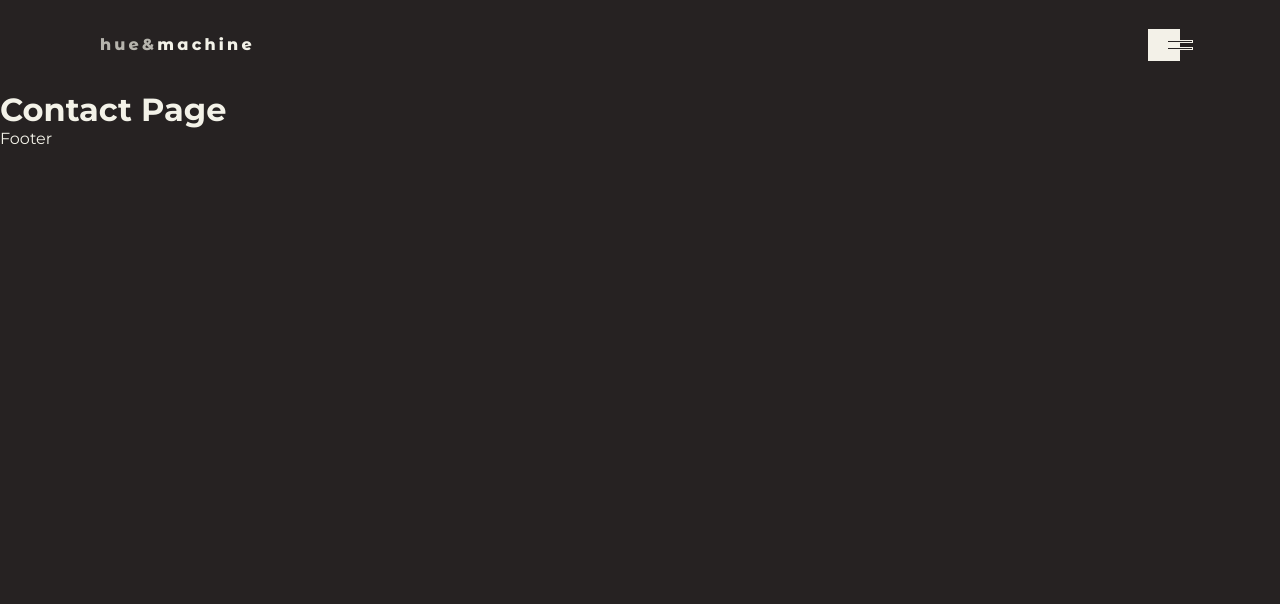
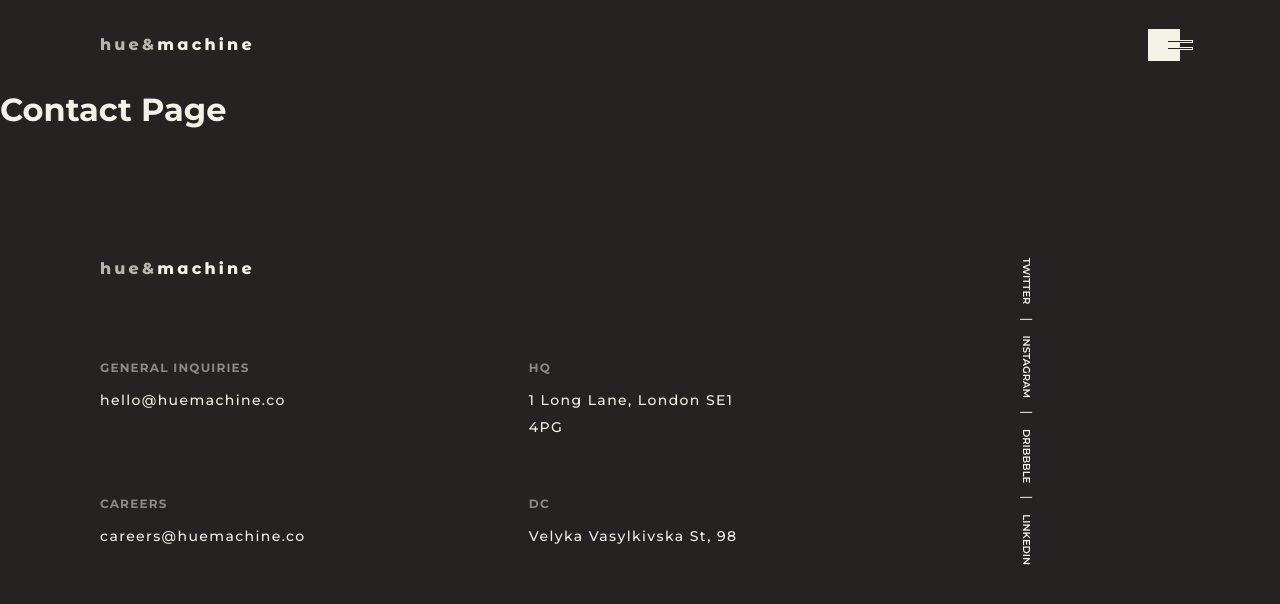
Before and after one commit to BDenysovets/hue-machine, a React (Create React App) app: page /contact in a window 1280 px wide. Shown: the top 604 px of the page. Built offline with nearby package versions, Linux system fonts and the light colour scheme.

Commit message:
feat: home footer section added

```diff
--- /dev/null
+++ b/src/components/layout/Footer.scss
@@ -0,0 +1,168 @@
+@import "../../styles/variables";
+@import "../../styles/mixins";
+
+.footer {
+  @include darkTheme;
+
+  .footerWrapper {
+    display: flex;
+    gap: 40px;
+    justify-content: space-between;
+    padding: 61px 0;
+
+    @media (min-width: $media-md) {
+      padding: 80px 0;
+      gap: 65px;
+    }
+
+    @media (min-width: $media-lg) {
+      padding: 130px 0 80px;
+      gap: 105px;
+    }
+
+    .footerContent {
+      display: grid;
+      gap: 45px;
+
+      @media (min-width: $media-md) {
+        gap: 42px;
+      }
+
+      @media (min-width: $media-lg) {
+        gap: 52px;
+      }
+    }
+
+    .footerAddresses {
+      display: grid;
+      gap: 29px;
+
+      @media (min-width: $media-md) {
+        grid-template-columns: 1fr 1fr;
+        column-gap: 120px;
+        row-gap: 36px;
+      }
+
+      @media (min-width: $media-lg) {
+        gap: 52px;
+        column-gap: 190px;
+        row-gap: 40px;
+      }
+    }
+
+    .footerAddressItem {
+
+      .footerAddressTitle {
+        font-weight: 700;
+        font-size: 10px;
+        line-height: 12px;
+        letter-spacing: 0.1em;
+        text-transform: uppercase;
+        color: rgba(243, 242, 232, 0.5);
+        margin-bottom: 12px;
+
+        @media (min-width: $media-md) {
+          margin-bottom: 15px;
+        }
+
+        @media (min-width: $media-lg) {
+          font-size: 12px;
+          line-height: 15px;
+          margin-bottom: 12px;
+        }
+      }
+
+      a {
+        font-weight: 500;
+        font-size: 10px;
+        line-height: 18px;
+        letter-spacing: 0.1em;
+        color: $light-color;
+
+        &:hover {
+          text-decoration: underline;
+        }
+
+        @media (min-width: $media-md) {
+          font-size: 12px;
+          line-height: 20px;
+        }
+
+        @media (min-width: $media-lg) {
+          font-size: 14px;
+          line-height: 27px;
+        }
+      }
+    }
+
+    .footerSocials {
+      align-self: flex-end;
+      flex-basis: 40px;
+      display: flex;
+      align-items: center;
+      transform: rotate(90deg);
+      gap: 23px;
+      height: 263px;
+
+      @media (min-width: $media-md) {
+        gap: 33px;
+        height: 293px;
+        align-self: flex-start;
+      }
+
+      @media (min-width: $media-lg) {
+        gap: 31px;
+        height: 305px;
+      }
+
+      .footerSocialsItem {
+        position: relative;
+
+        &:after {
+          content: '';
+          position: absolute;
+          height: 100%;
+          width: 1px;
+          background-color: $lighter-color;
+          top: 0;
+          bottom: 0;
+          right: -11px;
+
+          @media (min-width: $media-md) {
+            right: -16px;
+          }
+
+          @media (min-width: $media-lg) {
+            right: -15px;
+          }
+        }
+
+        &:last-child:after {
+          visibility: hidden;
+        }
+
+        a {
+          display: block;
+          font-weight: 600;
+          font-size: 9px;
+          line-height: 11px;
+          text-transform: uppercase;
+          color: $lighter-color;
+          transition: transform 0.3s ease-in-out;
+          transform-origin: center center;
+
+          @media (min-width: $media-lg) {
+            font-size: 10px;
+            line-height: 12px;
+          }
+        }
+
+        &:hover {
+          a {
+            transform: rotate(-90deg);
+          }
+        }
+      }
+    }
+  }
+}
--- a/src/components/layout/Footer.tsx
+++ b/src/components/layout/Footer.tsx
@@ -1,8 +1,73 @@
+import {Content} from "./Content";
+import './Footer.scss'
+import {Logo} from "../logo/Logo";
+
+const socials = [
+  {
+    text: 'TWITTER',
+    link: 'https://twitter.com',
+  },
+  {
+    text: 'instagram',
+    link: 'https://instagram.com',
+  },
+  {
+    text: 'dribbble',
+    link: 'https://dribbble.com',
+  },
+  {
+    text: 'linkedin',
+    link: 'https://linkedin.com',
+  },
+]
+
+const addresses = [
+  {
+    title: 'General inquiries',
+    text: 'hello@huemachine.co',
+    link: 'mailto:hello@huemachine.co',
+  },
+  {
+    title: 'HQ',
+    text: '1 Long Lane, London SE1 4PG',
+    link: 'https://goo.gl/maps/raDyiwCPFbXiduhm7',
+  },
+  {
+    title: 'Careers',
+    text: 'careers@huemachine.co',
+    link: 'mailto:careers@huemachine.co',
+  },
+  {
+    title: 'DC',
+    text: 'Velyka Vasylkivska St, 98',
+    link: 'https://goo.gl/maps/MLrfm1RGdPeVQodi6',
+  },
+]
+
 const Footer = () => {
-
-
   return (
-    <div>Footer</div>
+    <Content className="footer">
+      <div className="footerWrapper">
+        <div className="footerContent">
+          <Logo theme="light" />
+          <div className="footerAddresses">
+            {addresses.map(address => (
+              <div className="footerAddressItem">
+                <p className="footerAddressTitle">{address.title}</p>
+                <a href={address.link}>{address.text}</a>
+              </div>
+            ))}
+          </div>
+        </div>
+        <ul className="footerSocials">
+          {socials.map(social => (
+            <li className="footerSocialsItem">
+              <a href={social.link} target="_blank" rel="noreferrer">{social.text}</a>
+            </li>
+          ))}
+        </ul>
+      </div>
+    </Content>
   )
 }
 
```
